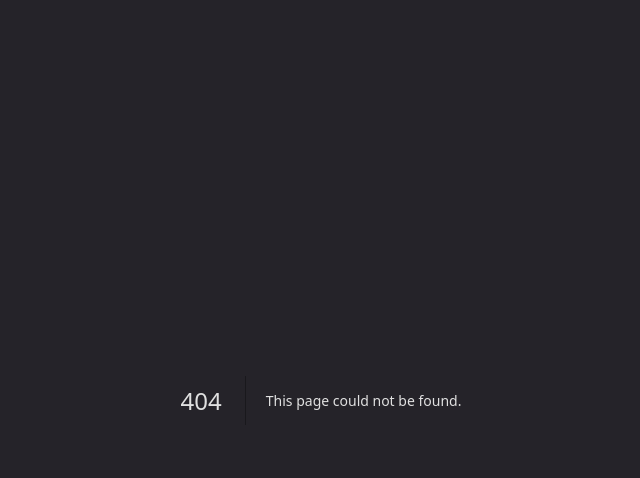
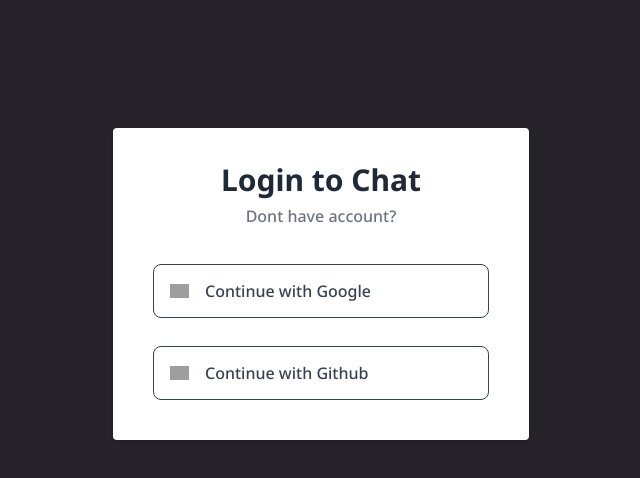
Before and after one commit to jeanpierre-jeri/chat-group, a Next.js app: page /login in a window 1280 px wide. Before the commit this address had no page. Shown: the top 478 px of the page, without its empty margins (319-959 px from the left). Built offline with nearby package versions, Linux system fonts and the light colour scheme; grey boxes are pictures that could not be loaded.

Commit message:
feat: Login page was added

```diff
--- /dev/null
+++ b/src/pages/login/index.tsx
@@ -0,0 +1,30 @@
+import Image from "next/image"
+
+const Login = () => {
+  return (
+    <div className="h-full bg-gradient-to-tl  w-full py-16 px-4">
+    <div className="flex flex-col items-center justify-center">
+        <div className="bg-white shadow rounded lg:w-1/3  md:w-1/2 w-full p-10 mt-16">
+            <p  className="focus:outline-none text-3xl font-extrabold leading-6 text-gray-800 text-center">Login to Chat</p>
+            <p  className="focus:outline-none text-base mt-4 font-medium leading-none text-gray-500 text-center">Dont have account? </p>
+            <div className="mt-18 flex flex-col gap-3">
+
+            <button aria-label="Continue with google" role="button" className="focus:outline-none focus:ring-2 focus:ring-offset-1 focus:ring-gray-700 py-3.5 px-4 border rounded-lg border-gray-700 flex items-center w-full mt-10">
+               <Image src={'https://tuk-cdn.s3.amazonaws.com/can-uploader/sign_in-svg2.svg'} width={19} height={20} alt="google" />
+                <p className="text-base font-medium ml-4 text-gray-700">Continue with Google</p>
+            </button>
+            <button aria-label="Continue with github" role="button" className="focus:outline-none  focus:ring-2 focus:ring-offset-1 focus:ring-gray-700 py-3.5 px-4 border rounded-lg border-gray-700 flex items-center w-full mt-4">
+               <Image src={'https://tuk-cdn.s3.amazonaws.com/can-uploader/sign_in-svg3.svg'} width={19} height={20} alt="github" />
+
+                <p className="text-base font-medium ml-4 text-gray-700">Continue with Github</p>
+            </button>
+            </div>
+
+        </div>
+    </div>
+</div>
+
+  )
+}
+
+export default Login
```
